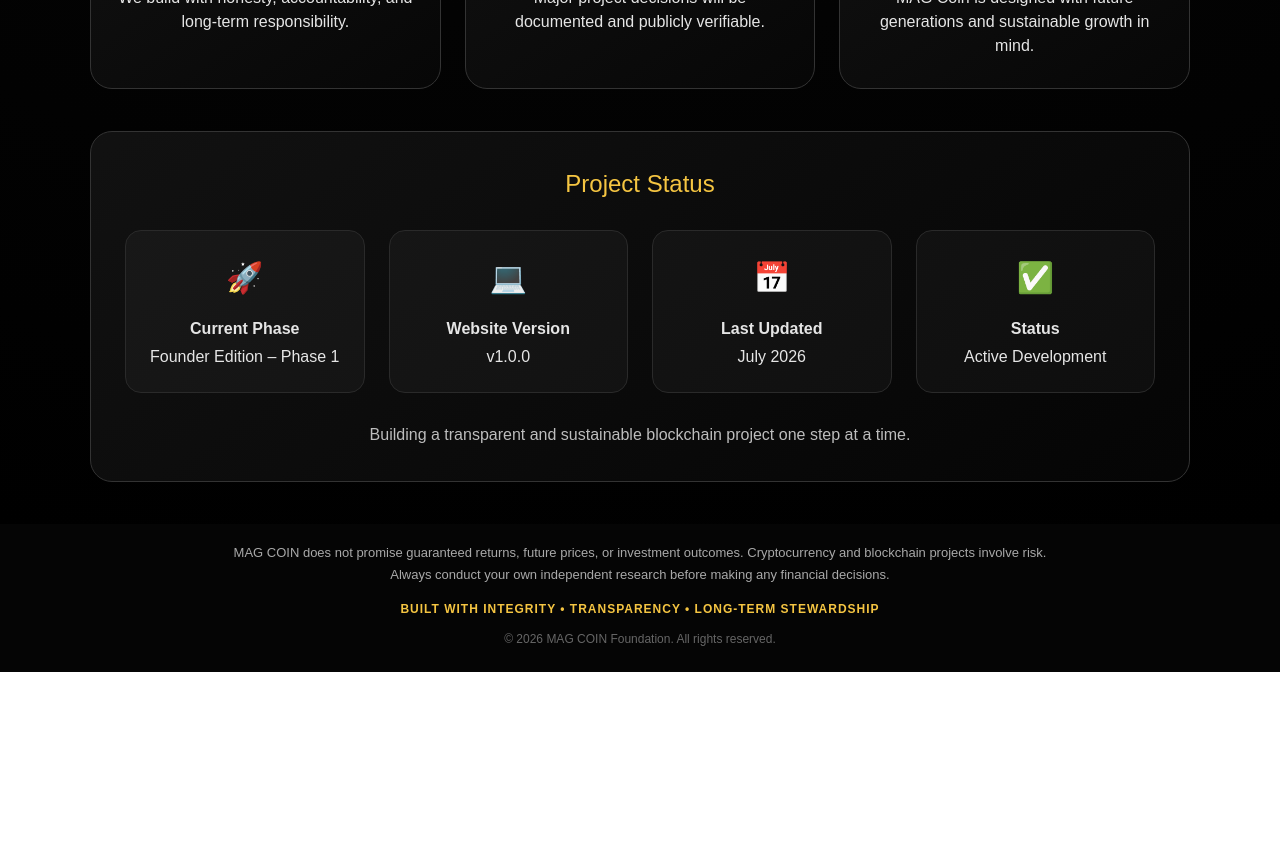
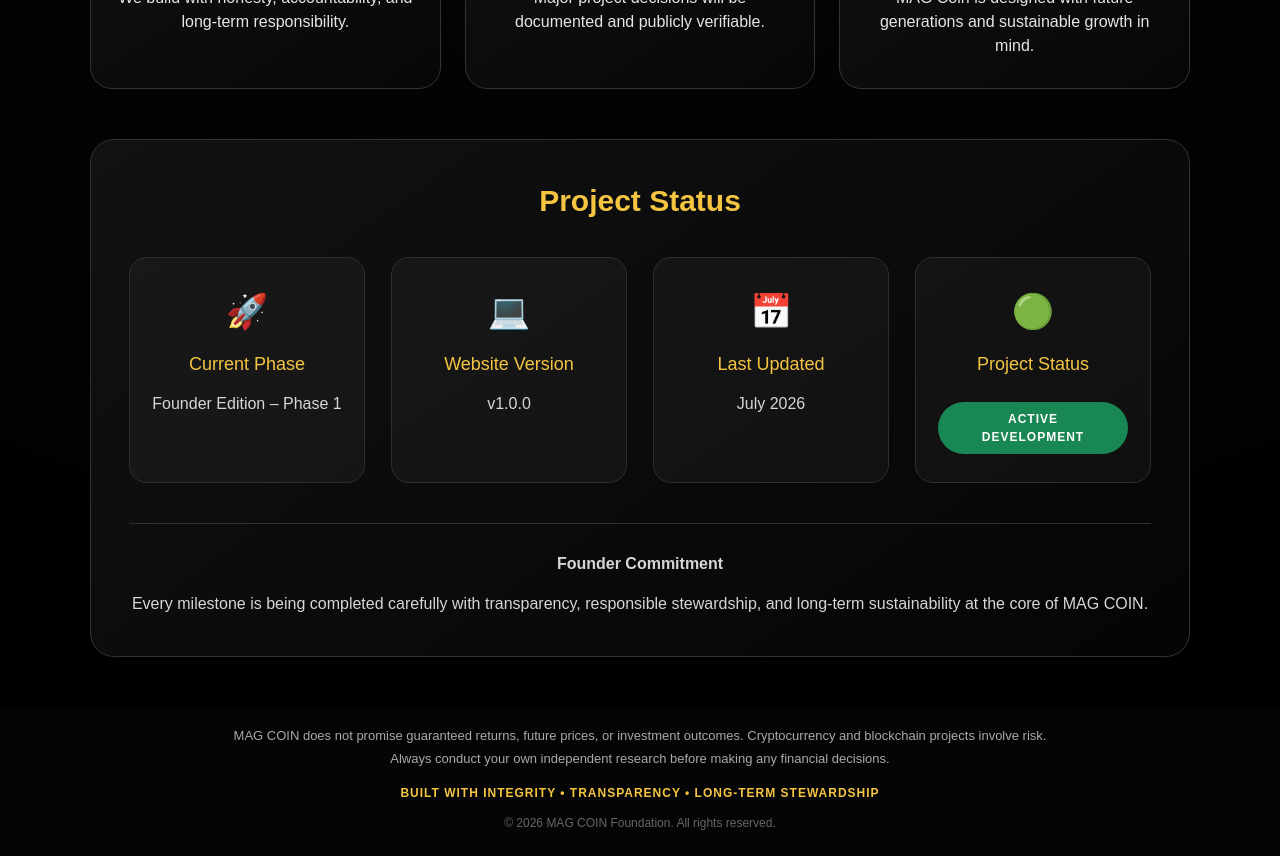
Before and after one commit to MAGZOWN/mag-coin-website, a Next.js app: page / in a window 1280 px wide. Shown: the part 1280-2136 px from the top of the page. Before the commit the page ends 1952 px from the top, so only its background shows below. Built offline with nearby package versions, Linux system fonts and the light colour scheme.

Commit message:
Upgrade Project Status to Version 2.0

```diff
--- a/app/components/ProjectStatus.tsx
+++ b/app/components/ProjectStatus.tsx
@@ -8,76 +8,114 @@ export default function ProjectStatus() {
       <div style={styles.grid}>
         <div style={styles.item}>
           <div style={styles.icon}>🚀</div>
-          <strong>Current Phase</strong>
-          <p>Founder Edition – Phase 1</p>
+          <h3 style={styles.heading}>Current Phase</h3>
+          <p style={styles.value}>Founder Edition – Phase 1</p>
         </div>
 
         <div style={styles.item}>
           <div style={styles.icon}>💻</div>
-          <strong>Website Version</strong>
-          <p>v1.0.0</p>
+          <h3 style={styles.heading}>Website Version</h3>
+          <p style={styles.value}>v1.0.0</p>
         </div>
 
         <div style={styles.item}>
           <div style={styles.icon}>📅</div>
-          <strong>Last Updated</strong>
-          <p>July 2026</p>
+          <h3 style={styles.heading}>Last Updated</h3>
+          <p style={styles.value}>July 2026</p>
         </div>
 
         <div style={styles.item}>
-          <div style={styles.icon}>✅</div>
-          <strong>Status</strong>
-          <p>Active Development</p>
+          <div style={styles.icon}>🟢</div>
+          <h3 style={styles.heading}>Project Status</h3>
+          <span style={styles.badge}>ACTIVE DEVELOPMENT</span>
         </div>
       </div>
 
-      <p style={styles.note}>
-        Building a transparent and sustainable blockchain project one step at a time.
-      </p>
+      <div style={styles.footer}>
+        <strong>Founder Commitment</strong>
+
+        <p style={styles.note}>
+          Every milestone is being completed carefully with transparency,
+          responsible stewardship, and long-term sustainability at the core of
+          MAG COIN.
+        </p>
+      </div>
     </section>
   );
 }
 
 const styles: Record<string, CSSProperties> = {
   status: {
-    marginTop: "42px",
-    marginBottom: "42px",
-    background: "linear-gradient(145deg, rgba(18,18,18,0.96), rgba(5,5,5,0.96))",
+    marginTop: "50px",
+    marginBottom: "50px",
+    background:
+      "linear-gradient(145deg, rgba(18,18,18,0.96), rgba(5,5,5,0.96))",
     border: "1px solid #333",
-    borderRadius: "22px",
-    padding: "34px",
+    borderRadius: "24px",
+    padding: "38px",
     textAlign: "center",
     color: "#e5e5e5",
   },
 
   title: {
     color: "#f5c542",
-    fontSize: "24px",
-    marginBottom: "28px",
+    fontSize: "30px",
+    marginBottom: "34px",
+    fontWeight: "bold",
   },
 
   grid: {
     display: "grid",
-    gridTemplateColumns: "repeat(auto-fit,minmax(180px,1fr))",
-    gap: "24px",
+    gridTemplateColumns: "repeat(auto-fit,minmax(210px,1fr))",
+    gap: "26px",
   },
 
   item: {
-    background: "rgba(255,255,255,0.03)",
-    border: "1px solid #2a2a2a",
-    borderRadius: "16px",
-    padding: "20px",
-    lineHeight: "1.8",
+    background: "rgba(255,255,255,0.035)",
+    border: "1px solid #2f2f2f",
+    borderRadius: "18px",
+    padding: "28px 22px",
+    minHeight: "170px",
   },
 
   icon: {
-    fontSize: "30px",
-    marginBottom: "10px",
+    fontSize: "34px",
+    marginBottom: "14px",
+  },
+
+  heading: {
+    color: "#f5c542",
+    marginBottom: "12px",
+    fontSize: "18px",
+  },
+
+  value: {
+    color: "#d6d6d6",
+    lineHeight: "1.7",
+  },
+
+  badge: {
+    display: "inline-block",
+    marginTop: "12px",
+    background: "#198754",
+    color: "#ffffff",
+    padding: "8px 18px",
+    borderRadius: "999px",
+    fontSize: "12px",
+    fontWeight: "bold",
+    letterSpacing: "1px",
+  },
+
+  footer: {
+    marginTop: "40px",
+    paddingTop: "28px",
+    borderTop: "1px solid #2f2f2f",
+    color: "#d6d6d6",
   },
 
   note: {
-    marginTop: "30px",
-    color: "#bdbdbd",
+    marginTop: "14px",
+    lineHeight: "1.8",
     fontSize: "16px",
   },
 };
```
